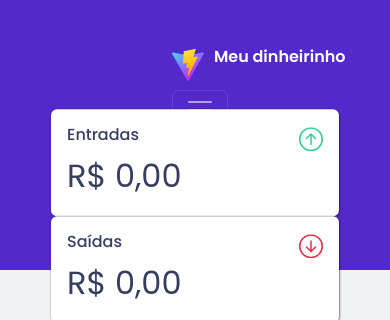
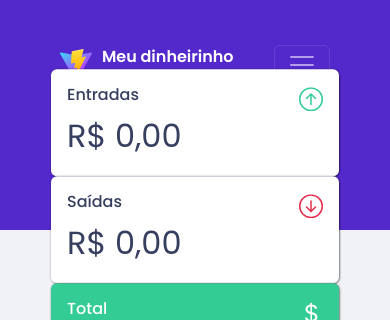
Before and after one commit to diegodsm314/meudinheirinho, a React (Vite) app: page / in a window 390 px wide. Shown: the top 320 px of the page. Built offline with nearby package versions, Linux system fonts and the light colour scheme; no server answers.

Commit message:
update header padding

```diff
--- a/src/components/Header/Header.css
+++ b/src/components/Header/Header.css
@@ -5,6 +5,12 @@ header,
 
 header {
     padding: 32px 160px 132px;
+}
+
+@media (max-width:1000px) {
+    header {
+        padding: 32px 48px 132px;
+    }
 }
 
 
```
